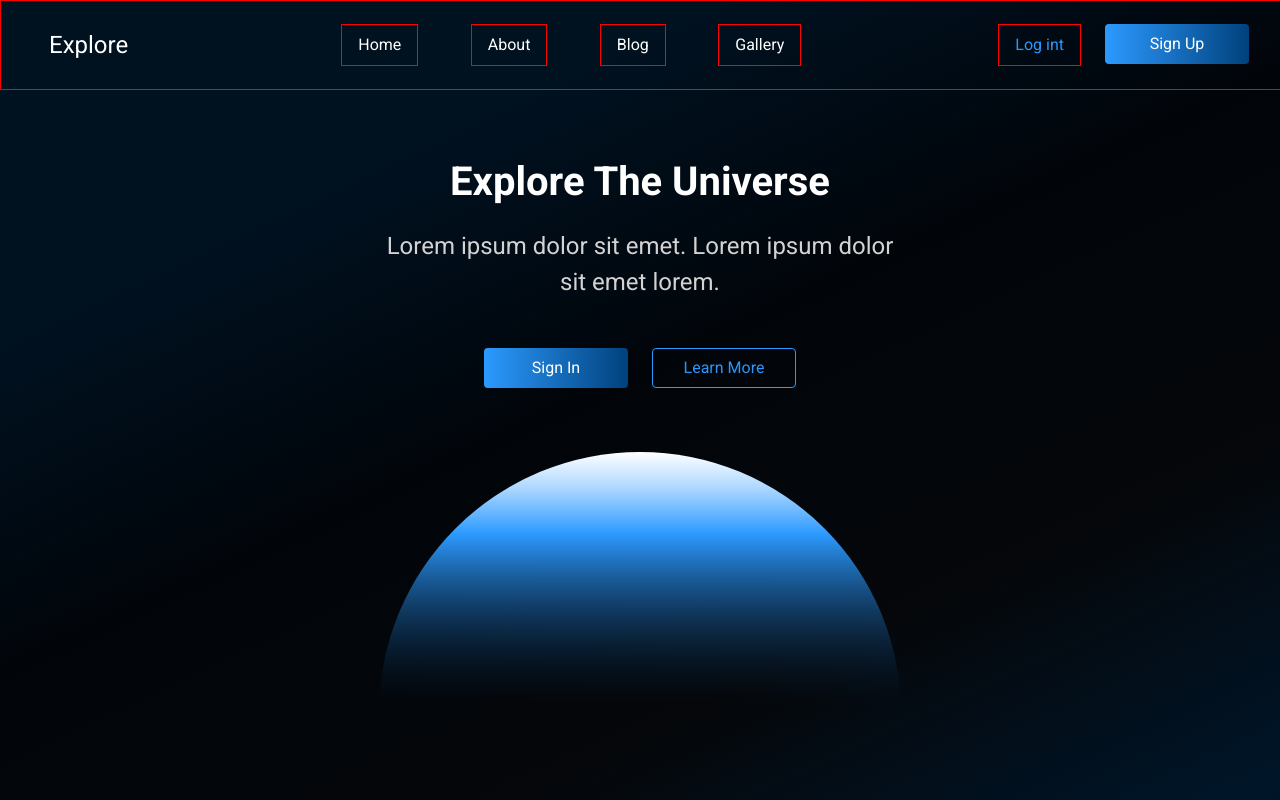
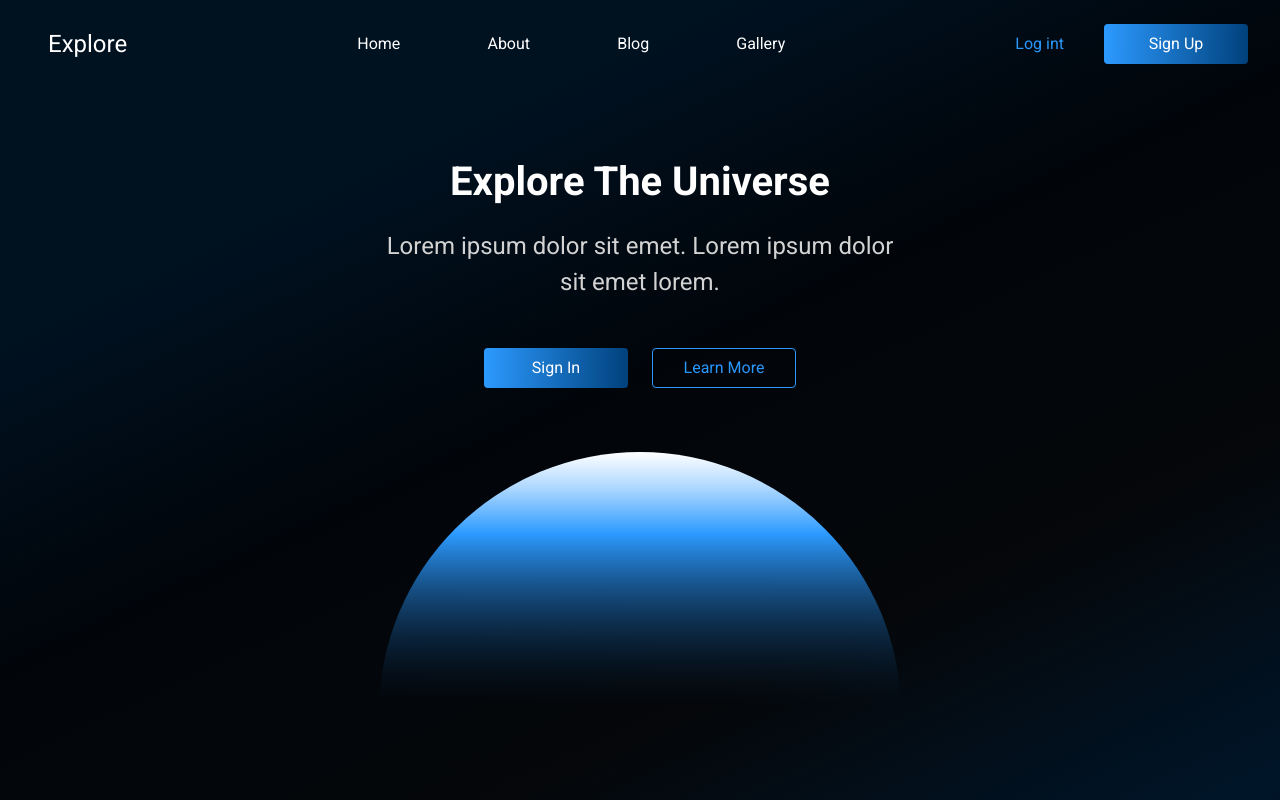
Before and after one commit to fbsdsgn/explore, a React (Vite) app: page / in a window 1280 px wide. Shown: the top 800 px of the page. Built offline with nearby package versions, Linux system fonts and the light colour scheme.

Commit message:
Removing red borders from the Header component

```diff
--- a/src/components/Header/styles.ts
+++ b/src/components/Header/styles.ts
@@ -1,7 +1,6 @@
 import { styled } from "../../styles/config/stitches.config";
 
 export const Container = styled("header", {
-  border: "1px solid red",
   display: "flex",
   height: 88,
   jc: "center",
@@ -39,7 +38,6 @@ export const Item = styled("li", {
 
 export const Link = styled("a", {
   p: "$1 $2",
-  border: "1px solid red",
   cursor: "pointer",
 
   variants: {
```
